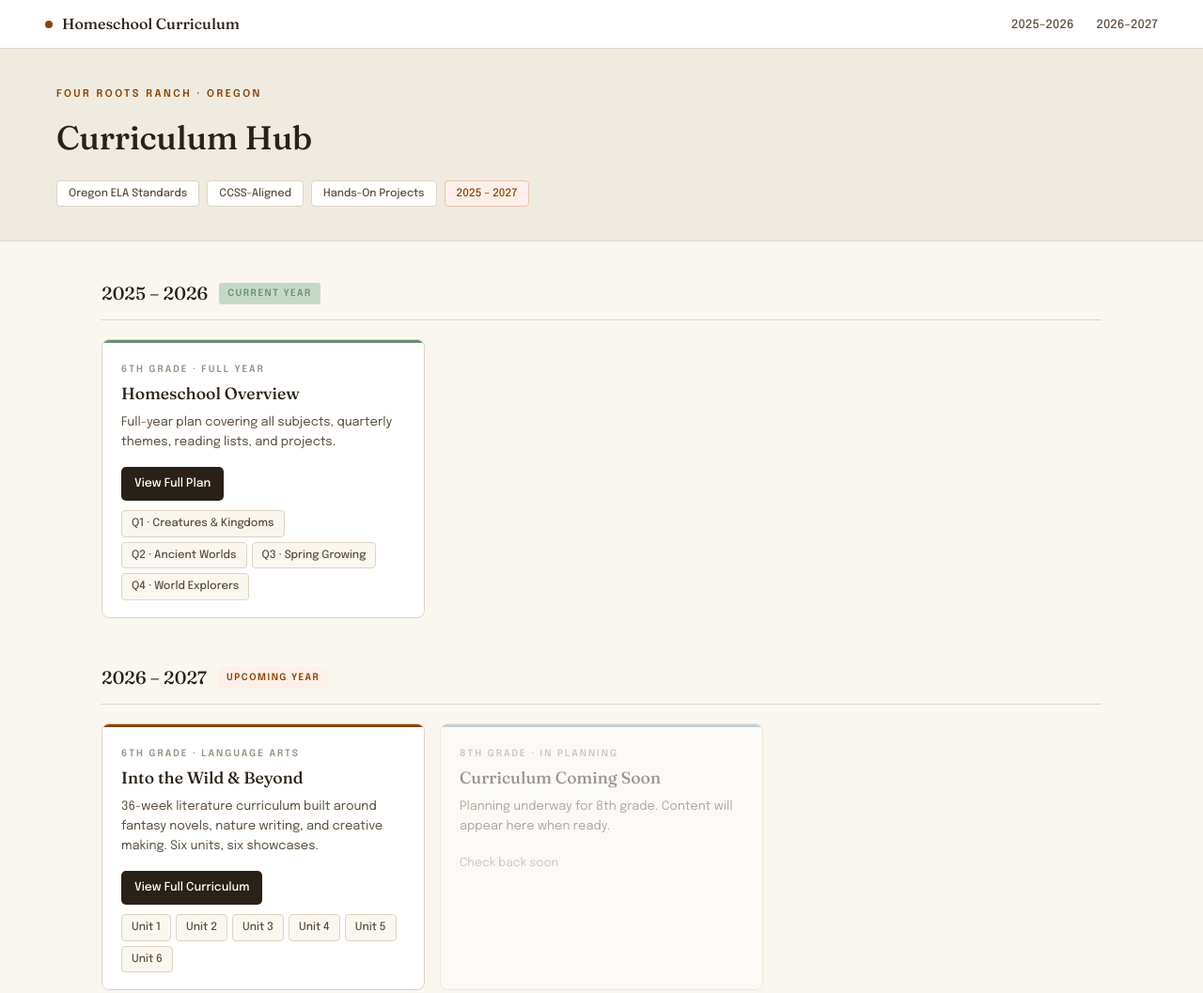
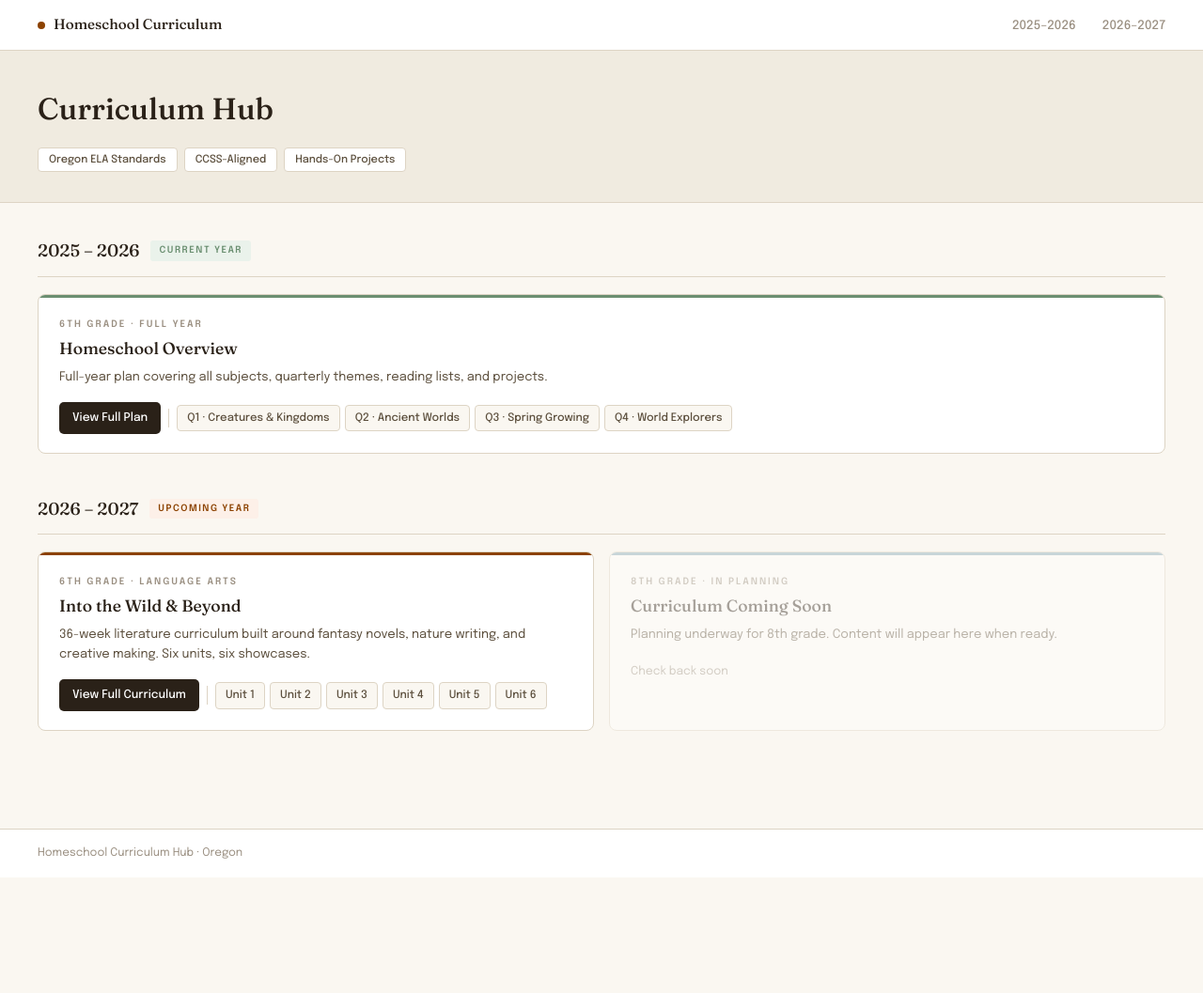
Before and after one commit to homekew/education, a plain HTML site: page index.html in a window 1280 px wide. Shown: the top 1057 px of the page at 94% size. After the commit the page ends 934 px from the top, so only its background shows below. Drawn offline with Linux system fonts and the light colour scheme.

Commit message:
Remove Four Roots Ranch branding and year tags from landing page

```diff
--- a/index.html
+++ b/index.html
@@ -13,13 +13,16 @@
       --linen-dark: #F0EBE0;
       --linen-deep: #DDD4C4;
       --terra:      #8c4201;
+      --terra-bg:   #FDF0E8;
       --terra-soft: #E8C4AE;
       --sage:       #6B8F71;
+      --sage-bg:    #EAF2EB;
       --sage-soft:  #C6D9C8;
+      --sky:        #7FA3B5;
+      --sky-bg:     #EBF3F7;
       --ink:        #2A2118;
       --ink-soft:   #5C4F3D;
       --ink-muted:  #9A8F81;
-      --sky:        #7FA3B5;
       --white:      #FFFFFF;
     }
 
@@ -32,139 +35,136 @@
       color: var(--ink);
       line-height: 1.6;
       font-size: 15px;
+      min-height: 100vh;
+      display: flex;
+      flex-direction: column;
     }
 
-    /* ── NAV ─────────────────────────────────────── */
+    /* ── NAV ─────────────────────────────────── */
     nav {
-      width: 100%;
       background: var(--white);
       border-bottom: 1px solid var(--linen-deep);
-      padding: 0 48px;
-      height: 52px;
+      padding: 0 40px;
+      height: 54px;
       display: flex;
       align-items: center;
       justify-content: space-between;
+      flex-shrink: 0;
     }
     .nav-brand {
       font-family: 'Fraunces', serif;
-      font-size: 1rem;
+      font-size: 0.95rem;
       font-weight: 500;
       color: var(--ink);
       text-decoration: none;
       display: flex;
       align-items: center;
-      gap: 10px;
+      gap: 9px;
     }
-    .nav-brand::before {
-      content: '';
-      display: block;
+    .nav-dot {
       width: 8px; height: 8px;
       background: var(--terra);
       border-radius: 50%;
+      display: inline-block;
     }
     .nav-links {
       display: flex;
-      gap: 24px;
+      gap: 28px;
       list-style: none;
     }
     .nav-links a {
-      font-size: 0.8rem;
+      font-size: 0.82rem;
       font-weight: 500;
-      color: var(--ink-soft);
+      color: var(--ink-muted);
       text-decoration: none;
       transition: color 0.15s;
     }
     .nav-links a:hover { color: var(--terra); }
 
-    /* ── PAGE HEADER ─────────────────────────────── */
+    /* ── PAGE HEADER ─────────────────────────── */
     .page-header {
-      width: 100%;
       background: var(--linen-dark);
       border-bottom: 1px solid var(--linen-deep);
-      padding: 40px 48px 36px;
-    }
-    .page-header-inner {
-      max-width: 1160px;
-      margin: 0 auto;
+      padding: 36px 40px 32px;
     }
     .eyebrow {
-      font-size: 0.68rem;
+      font-size: 0.67rem;
       font-weight: 600;
       letter-spacing: 2.5px;
       text-transform: uppercase;
       color: var(--terra);
-      margin-bottom: 10px;
+      margin-bottom: 8px;
     }
     h1 {
       font-family: 'Fraunces', serif;
-      font-size: 2.2rem;
+      font-size: 2rem;
       font-weight: 500;
       color: var(--ink);
       margin-bottom: 16px;
-      letter-spacing: -0.3px;
     }
     .header-tags {
       display: flex;
       flex-wrap: wrap;
-      gap: 8px;
+      gap: 7px;
     }
     .tag {
-      font-size: 0.72rem;
+      font-size: 0.71rem;
       font-weight: 500;
-      padding: 4px 12px;
+      padding: 3px 11px;
       border-radius: 4px;
       background: var(--white);
       color: var(--ink-soft);
       border: 1px solid var(--linen-deep);
     }
     .tag.accent {
-      background: #FDF0E8;
+      background: var(--terra-bg);
       color: var(--terra);
       border-color: var(--terra-soft);
     }
 
-    /* ── MAIN CONTENT ────────────────────────────── */
+    /* ── MAIN ────────────────────────────────── */
     main {
-      max-width: 1160px;
-      margin: 0 auto;
-      padding: 40px 48px 72px;
+      flex: 1;
+      padding: 36px 40px 60px;
     }
 
-    /* ── YEAR SECTION ────────────────────────────── */
-    .year-section {
-      margin-bottom: 48px;
-    }
+    /* ── YEAR SECTION ────────────────────────── */
+    .year-section { margin-bottom: 44px; }
+
     .year-heading {
       display: flex;
       align-items: center;
       gap: 12px;
-      margin-bottom: 20px;
+      margin-bottom: 18px;
       padding-bottom: 12px;
       border-bottom: 1px solid var(--linen-deep);
     }
     .year-label {
       font-family: 'Fraunces', serif;
-      font-size: 1.2rem;
+      font-size: 1.15rem;
       font-weight: 500;
       color: var(--ink);
     }
     .badge {
-      font-size: 0.63rem;
+      font-size: 0.62rem;
       font-weight: 600;
       letter-spacing: 1.5px;
       text-transform: uppercase;
       padding: 3px 9px;
       border-radius: 3px;
     }
-    .badge-current  { background: var(--sage-soft); color: var(--sage); }
-    .badge-upcoming { background: #FDF0E8; color: var(--terra); }
+    .badge-current  { background: var(--sage-bg); color: var(--sage); }
+    .badge-upcoming { background: var(--terra-bg); color: var(--terra); }
 
-    /* ── CARD GRID ───────────────────────────────── */
-    .card-grid {
-      display: grid;
-      grid-template-columns: repeat(auto-fill, minmax(320px, 1fr));
+    /* ── ROW LAYOUT ──────────────────────────── */
+    /* Each year uses a full-width row; cards sit side by side */
+    .card-row {
+      display: flex;
       gap: 16px;
     }
+    .card-row .card { flex: 1; }
+
+    /* ── CARD ────────────────────────────────── */
     .card {
       background: var(--white);
       border: 1px solid var(--linen-deep);
@@ -173,16 +173,16 @@
       transition: box-shadow 0.2s;
     }
     .card:not(.card-dim):hover {
-      box-shadow: 0 4px 18px rgba(42,33,24,0.09);
+      box-shadow: 0 4px 20px rgba(42,33,24,0.09);
     }
-    .card-dim { opacity: 0.45; }
+    .card-dim { opacity: 0.4; }
 
     .card-bar { height: 3px; }
     .bar-sage  { background: var(--sage); }
     .bar-terra { background: var(--terra); }
     .bar-sky   { background: var(--sky); }
 
-    .card-body { padding: 20px 20px 18px; }
+    .card-body { padding: 20px 22px 20px; }
 
     .card-kicker {
       font-size: 0.63rem;
@@ -205,23 +205,36 @@
       line-height: 1.6;
       margin-bottom: 16px;
     }
+
+    /* ── LINKS SECTION ───────────────────────── */
+    .card-links {
+      display: flex;
+      flex-wrap: wrap;
+      align-items: center;
+      gap: 8px;
+    }
     .btn {
       display: inline-flex;
       align-items: center;
-      gap: 6px;
-      padding: 8px 14px;
+      gap: 5px;
+      padding: 7px 14px;
       background: var(--ink);
       color: var(--white);
       text-decoration: none;
       border-radius: 5px;
-      font-size: 0.78rem;
+      font-size: 0.77rem;
       font-weight: 500;
+      white-space: nowrap;
       transition: background 0.15s;
-      margin-bottom: 10px;
     }
     .btn:hover { background: var(--ink-soft); }
 
-    .pill-row {
+    .divider {
+      width: 1px; height: 20px;
+      background: var(--linen-deep);
+    }
+
+    .pill-group {
       display: flex;
       flex-wrap: wrap;
       gap: 5px;
@@ -236,6 +249,7 @@
       font-size: 0.73rem;
       font-weight: 500;
       border: 1px solid var(--linen-deep);
+      white-space: nowrap;
       transition: all 0.15s;
     }
     .pill:hover {
@@ -245,34 +259,35 @@
     }
 
     .coming-label {
-      font-size: 0.78rem;
+      font-size: 0.77rem;
       color: var(--ink-muted);
     }
 
-    /* ── FOOTER ──────────────────────────────────── */
+    /* ── FOOTER ──────────────────────────────── */
     footer {
       background: var(--white);
       border-top: 1px solid var(--linen-deep);
-      padding: 18px 48px;
-      font-size: 0.76rem;
+      padding: 16px 40px;
+      font-size: 0.75rem;
       color: var(--ink-muted);
       display: flex;
       align-items: center;
-      gap: 8px;
+      gap: 6px;
+      flex-shrink: 0;
     }
-    footer span { color: var(--terra); font-weight: 600; }
 
-    /* ── RESPONSIVE ──────────────────────────────── */
+
+    /* ── RESPONSIVE ──────────────────────────── */
     @media (max-width: 700px) {
       nav, .page-header, main, footer { padding-left: 20px; padding-right: 20px; }
-      .card-grid { grid-template-columns: 1fr; }
+      .card-row { flex-direction: column; }
     }
   </style>
 </head>
 <body>
 
   <nav>
-    <a class="nav-brand" href="index.html">Homeschool Curriculum</a>
+    <a class="nav-brand" href="index.html"><span class="nav-dot"></span> Homeschool Curriculum</a>
     <ul class="nav-links">
       <li><a href="#y2025">2025–2026</a></li>
       <li><a href="#y2026">2026–2027</a></li>
@@ -280,15 +295,11 @@
   </nav>
 
   <div class="page-header">
-    <div class="page-header-inner">
-      <div class="eyebrow">Four Roots Ranch · Oregon</div>
     <h1>Curriculum Hub</h1>
     <div class="header-tags">
       <span class="tag">Oregon ELA Standards</span>
       <span class="tag">CCSS-Aligned</span>
       <span class="tag">Hands-On Projects</span>
-        <span class="tag accent">2025 – 2027</span>
-      </div>
     </div>
   </div>
 
@@ -299,7 +310,7 @@
         <span class="year-label">2025 – 2026</span>
         <span class="badge badge-current">Current Year</span>
       </div>
-      <div class="card-grid">
+      <div class="card-row">
 
         <div class="card">
           <div class="card-bar bar-sage"></div>
@@ -307,12 +318,15 @@
             <div class="card-kicker">6th Grade · Full Year</div>
             <div class="card-title">Homeschool Overview</div>
             <p class="card-desc">Full-year plan covering all subjects, quarterly themes, reading lists, and projects.</p>
+            <div class="card-links">
               <a class="btn" href="6th_grade_homeschool_plan.html">View Full Plan</a>
-            <div class="pill-row">
+              <div class="divider"></div>
+              <div class="pill-group">
                 <a class="pill" href="q1.html">Q1 · Creatures &amp; Kingdoms</a>
                 <a class="pill" href="q2.html">Q2 · Ancient Worlds</a>
                 <a class="pill" href="q3.html">Q3 · Spring Growing</a>
                 <a class="pill" href="q4.html">Q4 · World Explorers</a>
+              </div>
             </div>
           </div>
         </div>
@@ -325,7 +339,7 @@
         <span class="year-label">2026 – 2027</span>
         <span class="badge badge-upcoming">Upcoming Year</span>
       </div>
-      <div class="card-grid">
+      <div class="card-row">
 
         <div class="card">
           <div class="card-bar bar-terra"></div>
@@ -333,14 +347,17 @@
             <div class="card-kicker">6th Grade · Language Arts</div>
             <div class="card-title">Into the Wild &amp; Beyond</div>
             <p class="card-desc">36-week literature curriculum built around fantasy novels, nature writing, and creative making. Six units, six showcases.</p>
+            <div class="card-links">
               <a class="btn" href="6th_grade_language_arts.html">View Full Curriculum</a>
-            <div class="pill-row">
+              <div class="divider"></div>
+              <div class="pill-group">
                 <a class="pill" href="la_unit1.html">Unit 1</a>
                 <a class="pill" href="la_unit2.html">Unit 2</a>
                 <a class="pill" href="la_unit3.html">Unit 3</a>
                 <a class="pill" href="la_unit4.html">Unit 4</a>
                 <a class="pill" href="la_unit5.html">Unit 5</a>
                 <a class="pill" href="la_unit6.html">Unit 6</a>
+              </div>
             </div>
           </div>
         </div>
@@ -361,7 +378,7 @@
   </main>
 
   <footer>
-    <span>Four Roots Ranch</span> · Homeschool Curriculum Hub · Oregon · 2025–2027
+    Homeschool Curriculum Hub · Oregon
   </footer>
 
 </body>
```
Lines whose indentation alone changed are shown as unchanged.
